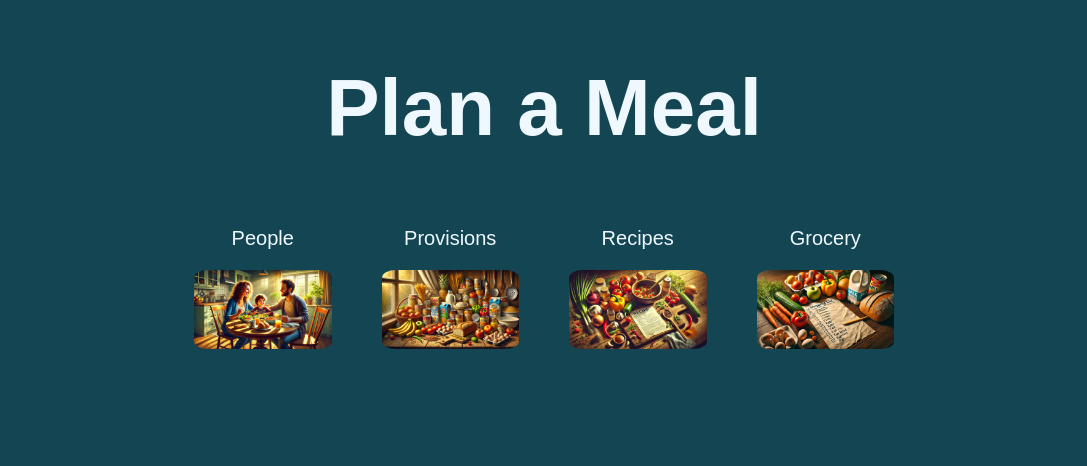
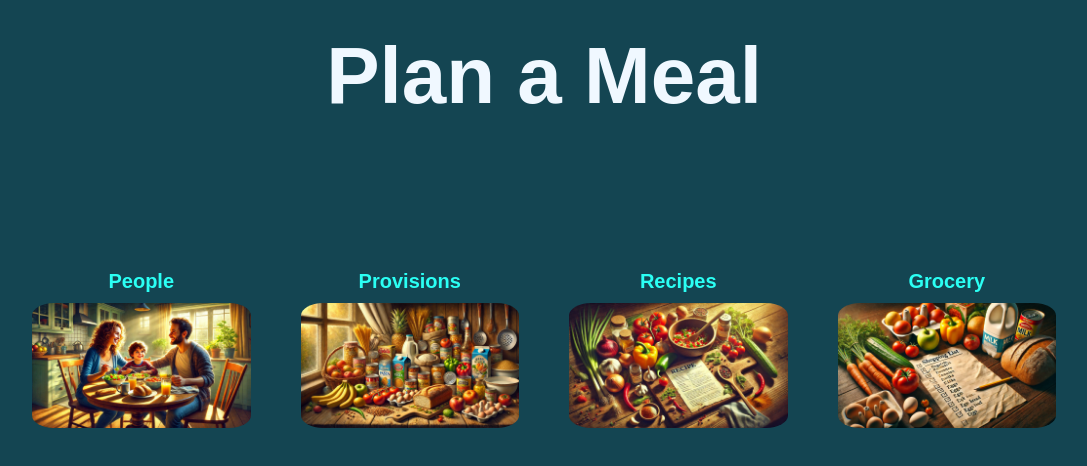
Before and after one commit to johanromeo/Plan-a-Meal, a plain HTML site: page frontend/index.html in a window 1280 px wide. Shown: the whole page, without its empty margins (96-1183 px from the left). Drawn offline with Linux system fonts and the light colour scheme.

Commit message:
basic home page layout done

```diff
--- a/frontend/style.css
+++ b/frontend/style.css
@@ -1,16 +1,20 @@
+* {
+  margin: 0;
+  padding: 0;
+}
+
 body {
-
+  /* height: 70vh; */
   /*Text Settings*/
   font-family: sans-serif;
   color: aliceblue;
-
+  margin-top: 30px;
 
   /*Background Settings*/
   background-color: #144552;
 
   /*Flex Box Settings*/
   display: flex;
-    /*height: 50vh;*/
   flex-direction: column;
   justify-content: center;
   align-items: center;
@@ -25,17 +29,17 @@ a:visited {
 }
 
 .heading {
+  height: 30vh;
   font-size: 80px;
 }
 
 .image-container {
-    width: 700px;
-    margin: 0 auto;
+  height: 5vh;
+  width: 80%;
   display: grid;
   grid-template-columns: repeat(4, 1fr);
   gap: 50px;
   justify-content: center;
-    align-content: center;
 }
 
 .image-item {
@@ -47,12 +51,26 @@ a:visited {
 }
 
 img {
-    max-width: 100%; /* Ensures images don't overflow their container */
-    max-height: 150px; /* Limits the height of images */
-    object-fit: contain; /* Maintains aspect ratio while scaling images */
+  max-width: 100%;
+  max-height: 150px;
+  object-fit: contain;
   border-radius: 10%;
+  border: 5px;
 }
 
 .image-title {
   font-size: 20px;
+  font-weight: bold;
+  color: #2bfff4;
+  margin-bottom: 10px;
 }
+
+.data-table {
+  width: 50%;
+  border-collapse: collapse;
+  text-align: left;
+}
+
+.data-table th td {
+  border: 2px;
+}
```
Also changed, not shown: frontend/people.html (+27 -0 lines). Lines whose indentation alone changed are shown as unchanged.
